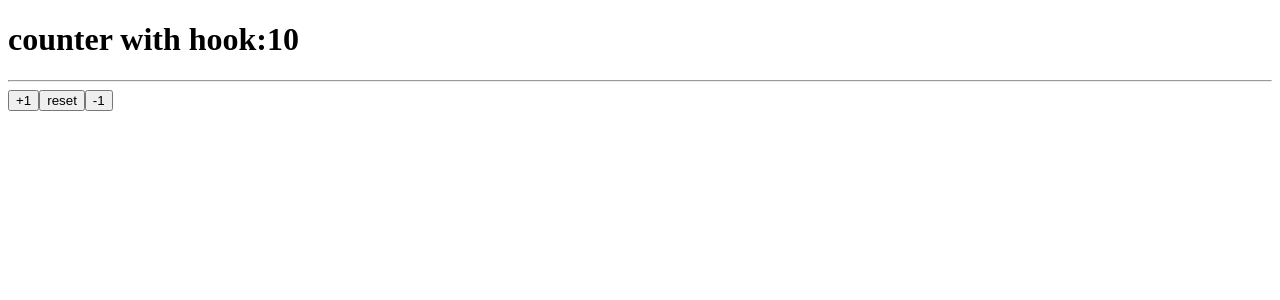
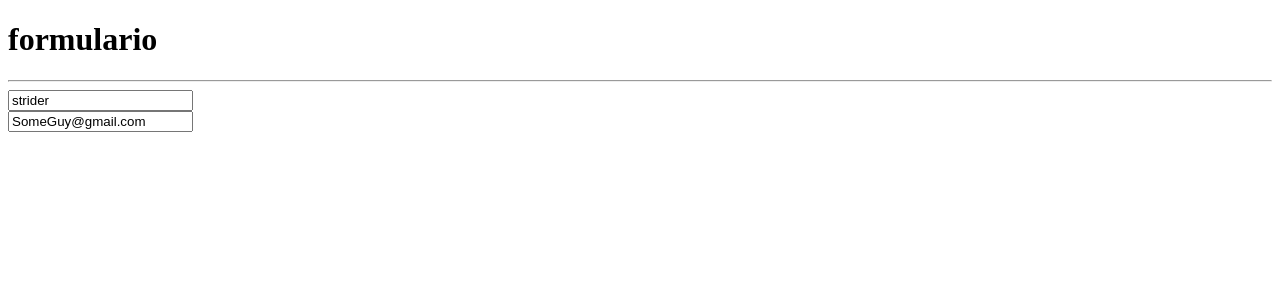
Before and after one commit to jaisemberg2022/Cursos-udemy-2024, a React (Vite) app in the folder React/05-hook-app/: page / in a window 1280 px wide. Shown: the top 300 px of the page. Built offline with nearby package versions, Linux system fonts and the light colour scheme.

Commit message:
React vite proyecto hooks-app, que precauciones se deben considerar al momento de utilizar los useEfect cuando el componente se destruye del dom

```diff
--- /dev/null
+++ b/React/05-hook-app/src/02-useEffect/Message.jsx
@@ -0,0 +1,31 @@
+import React, { useState } from 'react'
+import { useEffect } from 'react'
+
+const Message = () => {
+
+  const [cords,setCords] = useState({x:0,y:0});
+
+  useEffect(() => {
+
+    const onMouseMove = ({x,y}) =>{
+      setCords({x,y})
+    }
+
+    window.addEventListener('mousemove',(onMouseMove))
+
+    return () => {
+      // window.removeEventListener('mousemove',onMouseMove);
+    }
+  }, [])
+
+  return (
+    <>
+    <h3>Usuario ya existe</h3>
+    {
+      JSON.stringify(cords)
+    }
+    </>
+  )
+}
+
+export default Message
--- /dev/null
+++ b/React/05-hook-app/src/02-useEffect/SimpleForm.jsx
@@ -0,0 +1,59 @@
+import React from "react";
+import { useState ,useEffect} from "react";
+import Message from "./Message"
+
+const SimpleForm = () => {
+  const [formState, setform] = useState({
+    userName: "strider",
+    userEmail: "SomeGuy@gmail.com",
+  });
+
+  const { userName, userEmail } = formState;
+
+  const onInputChnge = ({ target }) => {
+    const { name, value } = target;
+    setform({
+      ...formState,
+      [name]: value,
+    });
+  };
+
+  useEffect(() => {
+    // console.log("formState called");
+  }, [formState]);
+
+  useEffect(() => {
+    // console.log("userEmail called");
+  }, [userEmail]);
+
+  return (
+    <>
+      <h1>formulario</h1>
+      <hr />
+        <input
+          type="text"
+          placeholder="user name"
+          name="userName"
+          value={userName}
+          onChange={onInputChnge}
+          autoComplete="off"
+        />
+        <br />
+        <input
+          type="email"
+          placeholder="email"
+          name="userEmail"
+          value={userEmail}
+          onChange={onInputChnge}
+          autoComplete="off"
+
+        />
+        {
+          (userName == "strider2") && <Message/>
+
+        }
+    </>
+  );
+};
+
+export default SimpleForm;
--- a/React/05-hook-app/src/main.jsx
+++ b/React/05-hook-app/src/main.jsx
@@ -4,13 +4,13 @@ import './index.css'
 import HooksApp from './hooksApp'
 import CounterApp from './01-useState/CounterApp'
 import CounterWithCustomeHooks from './01-useState/CounterWithCustomeHooks'
-
-
+import SimpleForm from './02-useEffect/SimpleForm'
 
 ReactDOM.createRoot(document.getElementById('root')).render(
   <React.StrictMode>
-    <CounterWithCustomeHooks/>
     {/* <CounterApp/> */}
+    {/* <CounterWithCustomeHooks/> */}
+    <SimpleForm/>
     {/* <HooksApp/> */}
   </React.StrictMode>,
 )
```
